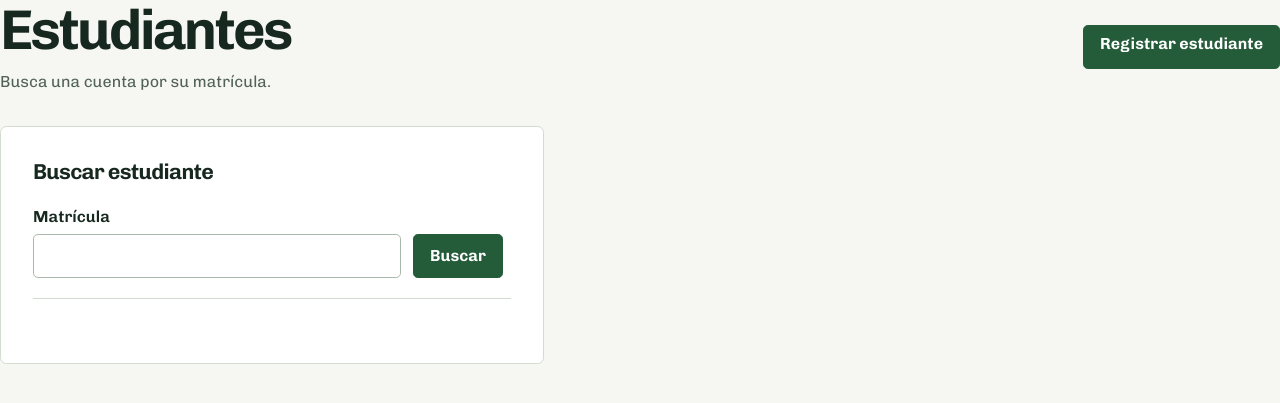
After one commit to lc12-1313-coder/lockers-unphu, an ASP.NET Core app: template src/LockersUnphu/Views/Estudiantes/Index.cshtml in a window 1280 px wide. The commit adds this page. Shown: the top 403 px of the page. Run offline with ASP.NET Core 8, Linux system fonts and the light colour scheme; the template is opened without the code that fills it, so the values that code supplies are empty.

Commit message:
feat: registrar y buscar estudiantes por matrícula

```diff
--- /dev/null
+++ b/src/LockersUnphu/Views/Estudiantes/Index.cshtml
@@ -0,0 +1,36 @@
+@model Estudiante
+@{
+    ViewData["Title"] = "Estudiantes";
+    var matricula = (string?)ViewData["Matricula"];
+}
+<header class="encabezado encabezado-accion">
+    <div>
+        <h1>Estudiantes</h1>
+        <p class="secundario">Busca una cuenta por su matrícula.</p>
+    </div>
+    <a class="btn btn-primary" asp-action="Nuevo">Registrar estudiante</a>
+</header>
+<section class="panel panel-estrecho" aria-labelledby="titulo-busqueda">
+    <h2 id="titulo-busqueda">Buscar estudiante</h2>
+    <form asp-action="Index" method="get" class="busqueda">
+        <div>
+            <label for="matricula">Matrícula</label>
+            <input name="matricula" id="matricula" class="form-control" value="@matricula" maxlength="24" autocomplete="off" required />
+        </div>
+        <button class="btn btn-primary" type="submit">Buscar</button>
+    </form>
+    @if (Model is { } estudiante)
+    {
+        <div class="resultado">
+            <strong>@estudiante.Nombre</strong>
+            <span class="dato">@estudiante.Matricula</span>
+        </div>
+    }
+    else if (!string.IsNullOrEmpty(matricula))
+    {
+        <div class="resultado">
+            <p>No se encontró la matrícula <strong class="dato">@matricula</strong>.</p>
+            <a asp-action="Nuevo" asp-route-matricula="@matricula">Registrar con esta matrícula</a>
+        </div>
+    }
+</section>
--- a/src/LockersUnphu/Views/Shared/_Layout.cshtml
+++ b/src/LockersUnphu/Views/Shared/_Layout.cshtml
@@ -21,6 +21,10 @@
                 <a asp-controller="Home" asp-action="Index" class="marca"><span>UNPHU</span> Biblioteca</a>
                 <nav class="nav-principal" aria-label="Navegación principal">
                     <a asp-controller="Home" asp-action="Index" aria-current="@(controlador == "Home" ? "page" : null)">Inicio</a>
+                    @if (User.IsInRole(Roles.PersonalBiblioteca) || User.IsInRole(Roles.Administrador))
+                    {
+                        <a asp-controller="Estudiantes" asp-action="Index" aria-current="@(controlador == "Estudiantes" ? "page" : null)">Estudiantes</a>
+                    }
                 </nav>
                 <div class="nav-cuenta">
                     <a asp-controller="Cuenta" asp-action="Clave" aria-current="@(controlador == "Cuenta" ? "page" : null)">Mi cuenta</a>
```
Also changed, not shown: src/LockersUnphu/Controllers/EstudiantesController.cs (added, +45 -0 lines), src/LockersUnphu/Models/Formularios.cs (+17 -0 lines), src/LockersUnphu/Views/Estudiantes/Nuevo.cshtml (added, +28 -0 lines).
